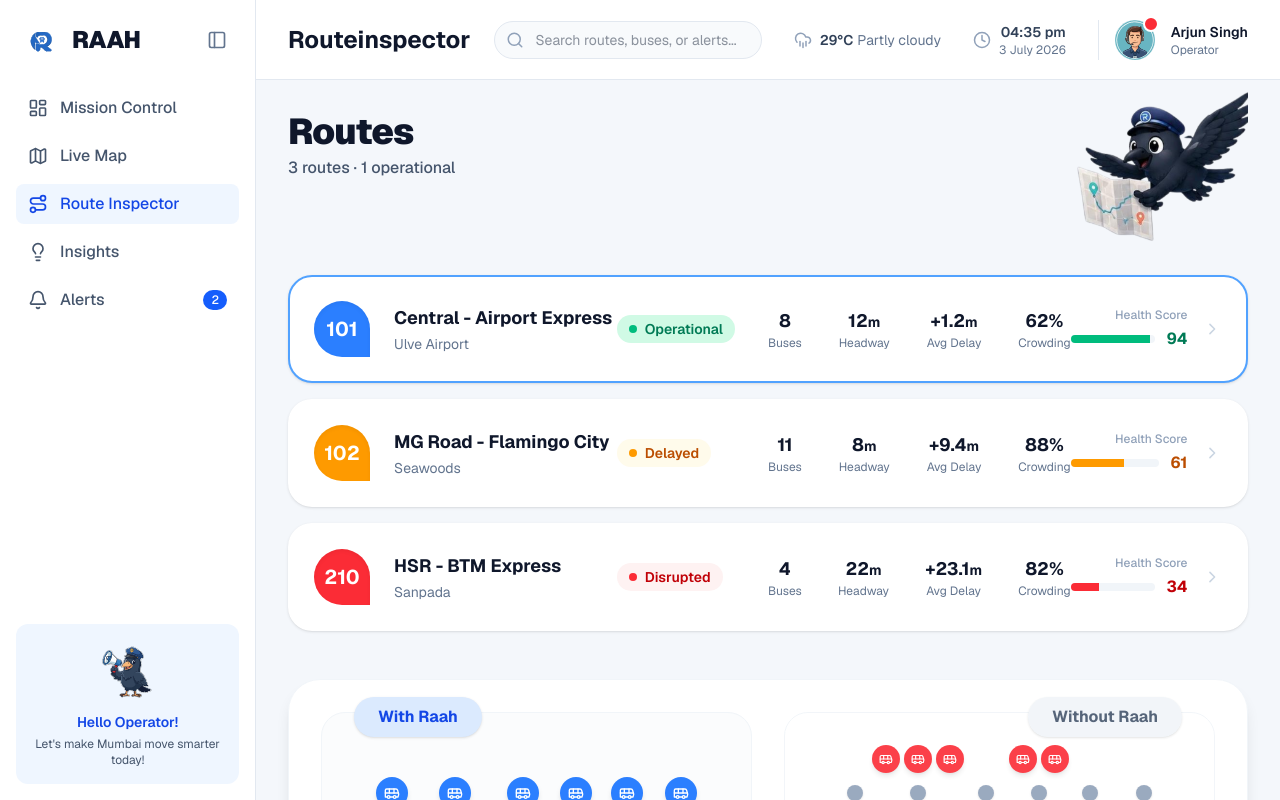
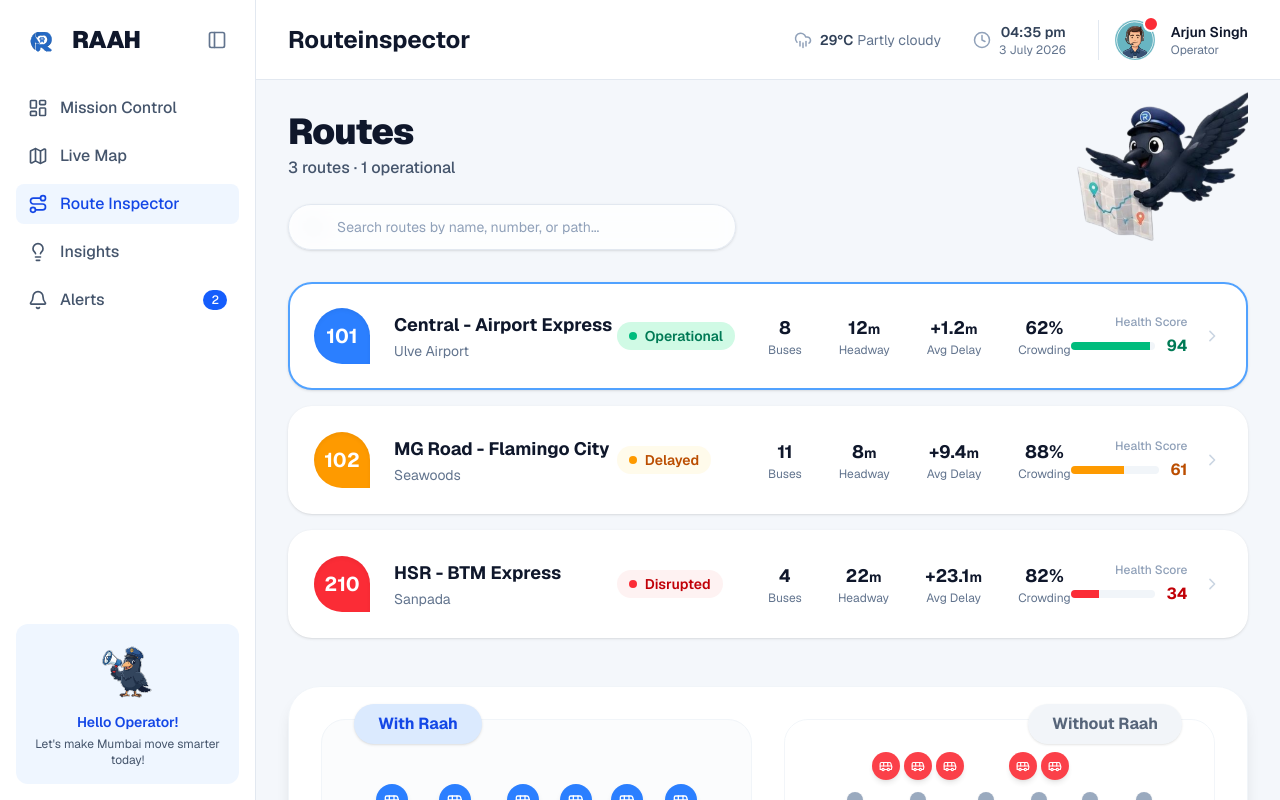
Before and after one commit to Prince-Vaviya/raah-op, a Next.js app: page /routeinspector in a window 1280 px wide. Built offline with nearby package versions, Linux system fonts and the light colour scheme.

Commit message:
alerts-button-ok

```diff
--- a/app/alerts/page.tsx
+++ b/app/alerts/page.tsx
@@ -4,15 +4,31 @@ import { useData } from "../../providers/DataProvider";
 import { AlertTriangle, RefreshCw, Zap, Eye, Check, AlertCircle, Cross, CrossIcon, X } from "lucide-react";
 
 export default function Alerts() {
-  const { activities } = useData();
+  const { activities, setActivities } = useData();
   const [filter, setFilter] = useState<'all' | 'error' | 'warning' | 'resolved'>('all');
   const [isRefreshing, setIsRefreshing] = useState(false);
+  const [history, setHistory] = useState<{alert: any, action: 'approved' | 'rejected', timestamp: string}[]>([]);
 
   const handleRefresh = () => {
     setIsRefreshing(true);
     setTimeout(() => {
       setIsRefreshing(false);
     }, 750);
+  };
+
+  const handleAction = (alertId: number, action: 'approved' | 'rejected') => {
+    const alert = activities.find(a => a.id === alertId);
+    if (!alert) return;
+
+    // Remove from main list
+    setActivities(prev => prev.filter(a => a.id !== alertId));
+
+    // Add to history
+    setHistory(prev => [{
+      alert,
+      action,
+      timestamp: new Date().toLocaleTimeString([], { hour: '2-digit', minute: '2-digit' })
+    }, ...prev]);
   };
 
   const criticalCount = activities.filter(a => a.type === 'error').length;
@@ -101,6 +117,10 @@ export default function Alerts() {
               </div>
             </div>
           ))
+        ) : filter === 'resolved' ? (
+          <div className="text-center py-12 text-slate-500 bg-white rounded-2xl border border-slate-100 shadow-sm">
+            Check the history section below for resolved alerts.
+          </div>
         ) : filteredActivities.length === 0 ? (
           <div className="text-center py-12 text-slate-500 bg-white rounded-2xl border border-slate-100 shadow-sm">
             No alerts found for this filter.
@@ -138,10 +158,16 @@ export default function Alerts() {
                 )}
 
                 <div className="flex items-center gap-3 pt-2">
-                  <button className="flex items-center gap-2 px-5 py-2 cursor-pointer bg-[#ffffff] hover:bg-[#f46666] hover:text-white border border-slate-200 text-slate-600 rounded-full transition-colors text-sm font-medium">
+                  <button
+                    onClick={() => handleAction(alert.id, 'rejected')}
+                    className="flex items-center gap-2 px-5 py-2 cursor-pointer bg-[#ffffff] hover:bg-[#f46666] hover:text-white border border-slate-200 text-slate-600 rounded-full transition-colors text-sm font-medium"
+                  >
                     <X size={16} /> Reject Action
                   </button>
-                  <button className="flex items-center gap-2 px-5 py-2 cursor-pointer bg-[#10b981] hover:bg-[#059669] text-white rounded-full shadow-sm transition-colors text-sm font-medium">
+                  <button
+                    onClick={() => handleAction(alert.id, 'approved')}
+                    className="flex items-center gap-2 px-5 py-2 cursor-pointer bg-[#10b981] hover:bg-[#059669] text-white rounded-full shadow-sm transition-colors text-sm font-medium"
+                  >
                     <Check size={16} /> Approve Action
                   </button>
                 </div>
@@ -150,6 +176,34 @@ export default function Alerts() {
           ))
         )}
       </div>
+
+      {/* History Section */}
+      {history.length > 0 && (
+        <div className="mt-12 pt-8 border-t border-slate-200">
+          <h2 className="text-xl font-bold text-slate-800 mb-6">Action History</h2>
+          <div className="space-y-4">
+            {history.map((item, index) => (
+              <div key={index} className="bg-white rounded-xl border border-slate-100 shadow-sm p-4 flex items-center justify-between">
+                <div className="flex items-center gap-4">
+                  <div className={`w-10 h-10 rounded-full shrink-0 flex items-center justify-center ${item.action === 'approved' ? 'bg-emerald-50 text-emerald-500' : 'bg-red-50 text-red-500'}`}>
+                    {item.action === 'approved' ? <Check size={20} /> : <X size={20} />}
+                  </div>
+                  <div>
+                    <h4 className="font-semibold text-slate-800">{item.alert.title}</h4>
+                    <p className="text-sm text-slate-500">{item.alert.time} {item.alert.description ? `· ${item.alert.description}` : ''}</p>
+                  </div>
+                </div>
+                <div className="text-right">
+                  <span className={`inline-block px-3 py-1 rounded-full text-xs font-bold ${item.action === 'approved' ? 'bg-emerald-100 text-emerald-700' : 'bg-red-100 text-red-700'}`}>
+                    {item.action === 'approved' ? 'Approved' : 'Rejected'}
+                  </span>
+                  <p className="text-xs text-slate-400 mt-1">{item.timestamp}</p>
+                </div>
+              </div>
+            ))}
+          </div>
+        </div>
+      )}
     </div>
   );
 }
--- a/app/routeinspector/page.tsx
+++ b/app/routeinspector/page.tsx
@@ -4,6 +4,7 @@ import { Search, ChevronRight, Bus } from "lucide-react";
 
 export default function RouteInspector() {
   const [selectedRoute, setSelectedRoute] = useState<number | null>(101);
+  const [searchQuery, setSearchQuery] = useState("");
 
   const routes = [
     {
@@ -53,6 +54,12 @@ export default function RouteInspector() {
     }
   ];
 
+  const filteredRoutes = routes.filter(route =>
+    route.title.toLowerCase().includes(searchQuery.toLowerCase()) ||
+    route.path.toLowerCase().includes(searchQuery.toLowerCase()) ||
+    route.id.toString().includes(searchQuery)
+  );
+
   return (
     <div className="relative min-h-screen">
       {/* Background Decor */}
@@ -62,9 +69,20 @@ export default function RouteInspector() {
 
       {/* Header */}
       <div className="flex justify-between items-start mb-8">
-        <div>
+        <div className="flex-1">
           <h1 className="text-4xl font-black text-slate-900 tracking-tight">Routes</h1>
-          <p className="text-slate-600 mt-1 font-medium">3 routes · 1 operational</p>
+          <p className="text-slate-600 mt-1 font-medium">{filteredRoutes.length} routes · 1 operational</p>
+
+          <div className="relative w-full max-w-md mt-6">
+            <Search className="absolute left-4 top-1/2 -translate-y-1/2 text-slate-400" size={18} />
+            <input
+              type="text"
+              placeholder="Search routes by name, number, or path..."
+              value={searchQuery}
+              onChange={(e) => setSearchQuery(e.target.value)}
+              className="w-full pl-12 pr-4 py-3 bg-white/80 backdrop-blur border border-slate-200 rounded-full focus:outline-none focus:ring-2 focus:ring-blue-500 focus:border-transparent text-sm shadow-sm transition-all placeholder:text-slate-400"
+            />
+          </div>
         </div>
 
         <div className="flex items-center gap-6">
@@ -78,8 +96,13 @@ export default function RouteInspector() {
 
       {/* Routes List */}
       <div className="space-y-4 mb-12">
-        {routes.map((route) => (
-          <div
+        {filteredRoutes.length === 0 ? (
+          <div className="text-center py-12 text-slate-500 bg-white rounded-3xl border border-slate-100 shadow-sm">
+            No routes found matching "{searchQuery}"
+          </div>
+        ) : (
+          filteredRoutes.map((route) => (
+            <div
             key={route.id}
             onClick={() => setSelectedRoute(route.id)}
             className={`bg-white rounded-3xl p-6 shadow-sm hover:shadow-md transition-all cursor-pointer border-2 ${selectedRoute === route.id ? 'border-blue-400' : 'border-transparent'}`}
@@ -139,7 +162,8 @@ export default function RouteInspector() {
               </div>
             </div>
           </div>
-        ))}
+          ))
+        )}
       </div>
 
       {/* Comparison Dashboard (Expands when route selected) */}
@@ -317,7 +341,6 @@ export default function RouteInspector() {
               </div>
             </div>
           </div>
-
         </div>
       )}
 
--- a/components/DashboardLayout.tsx
+++ b/components/DashboardLayout.tsx
@@ -113,14 +113,6 @@ export default function DashboardLayout({ children }: { children: React.ReactNod
             <h2 className="text-2xl font-bold text-slate-900 whitespace-nowrap capitalize">
               {pathname === '/' ? 'Mission Control' : pathname.replace('/', '').replace(/([A-Z])/g, ' $1').trim()}
             </h2>
-            <div className="relative w-full max-w-xl">
-              <Search className="absolute left-3 top-1/2 -translate-y-1/2 text-slate-400" size={18} />
-              <input
-                type="text"
-                placeholder="Search routes, buses, or alerts..."
-                className="w-full pl-10 pr-4 py-2 bg-slate-50 border border-slate-200 rounded-full focus:outline-none focus:ring-2 focus:ring-blue-500 focus:border-transparent text-sm"
-              />
-            </div>
           </div>
 
           <div className="flex items-center gap-8">
```
